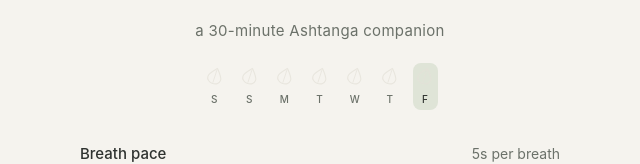
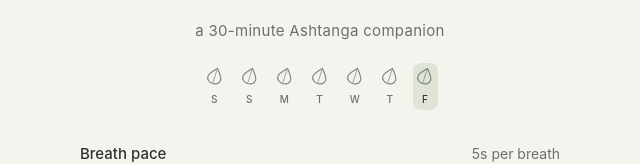
Before and after one commit to rkrooneman/30masthanga, a React (Vite) app: page / in a window 1280 px wide. Shown: the part 189-353 px from the top of the page, without its empty margins (320-960 px from the left). Built offline with nearby package versions, Linux system fonts and the light colour scheme.

Commit message:
Make empty practice-week leaves easier to see
Use the muted-grey text colour for the empty leaf outline instead of the very
pale border colour, and lift the empty opacity, so unpracticed days read clearly
while filled sage leaves still stand apart.

```diff
--- a/src/components/PetalMark.tsx
+++ b/src/components/PetalMark.tsx
@@ -47,7 +47,7 @@
       height={size}
       viewBox="0 0 24 24"
       // The empty leaf reads as a quiet placeholder; the filled one is present.
-      opacity={filled ? 1 : 0.7}
+      opacity={filled ? 1 : 0.85}
       strokeLinecap="round"
       strokeLinejoin="round"
       aria-hidden="true"
@@ -55,21 +55,22 @@
       {/* A gentle clockwise tilt (about the leaf's centre) gives it a natural,
           growing lean rather than a stiff upright drop. */}
       <g transform="rotate(18 12 12)">
-        {/* Leaf body: sage fill when practiced, thin muted outline when not. */}
+        {/* Leaf body: sage fill when practiced, muted-grey outline when not (a
+            clearer "not yet" than the very pale border colour). */}
         <path
           d={LEAF_PATH}
           fill={filled ? accent : 'none'}
-          stroke={filled ? 'none' : 'var(--color-border)'}
+          stroke={filled ? 'none' : 'var(--color-text-muted)'}
           strokeWidth={filled ? 0 : 1.4}
         />
         {/* Midrib vein: shows through the fill (surface tint) when filled, or a
-            faint accent line when empty — the detail that reads as a leaf. */}
+            faint muted line when empty — the detail that reads as a leaf. */}
         <path
           d={VEIN_PATH}
           fill="none"
-          stroke={filled ? 'var(--color-surface)' : 'var(--color-border)'}
+          stroke={filled ? 'var(--color-surface)' : 'var(--color-text-muted)'}
           strokeWidth={filled ? 1.1 : 1}
-          opacity={filled ? 0.7 : 1}
+          opacity={filled ? 0.7 : 0.8}
         />
       </g>
     </svg>
```
